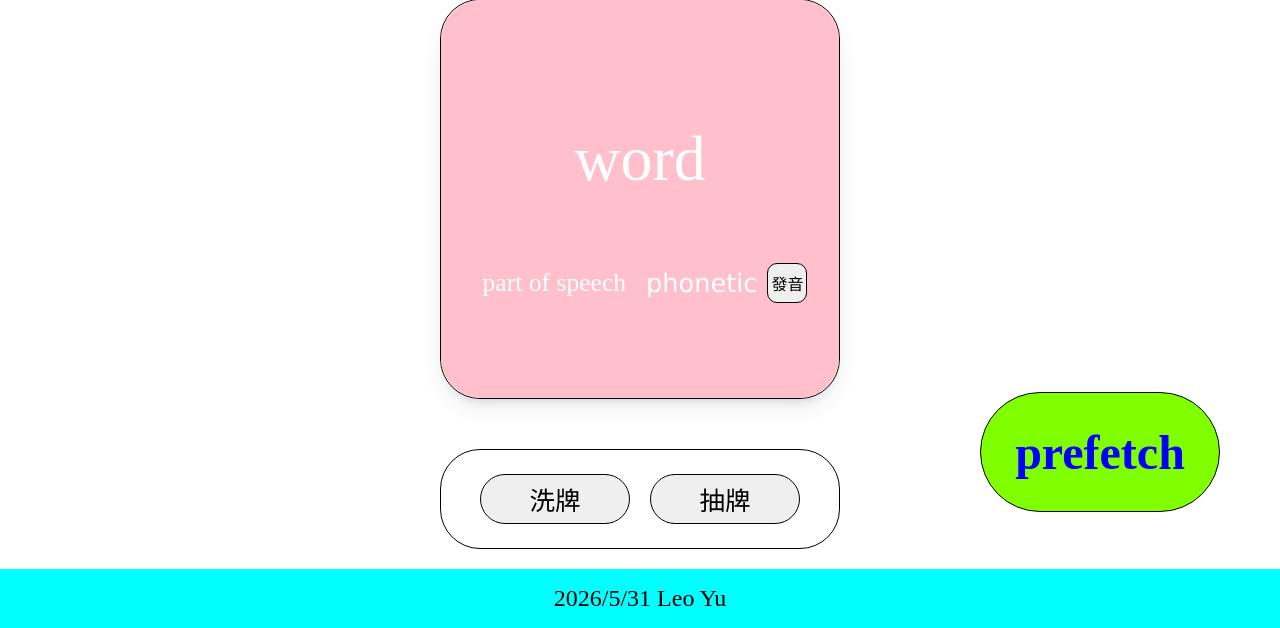
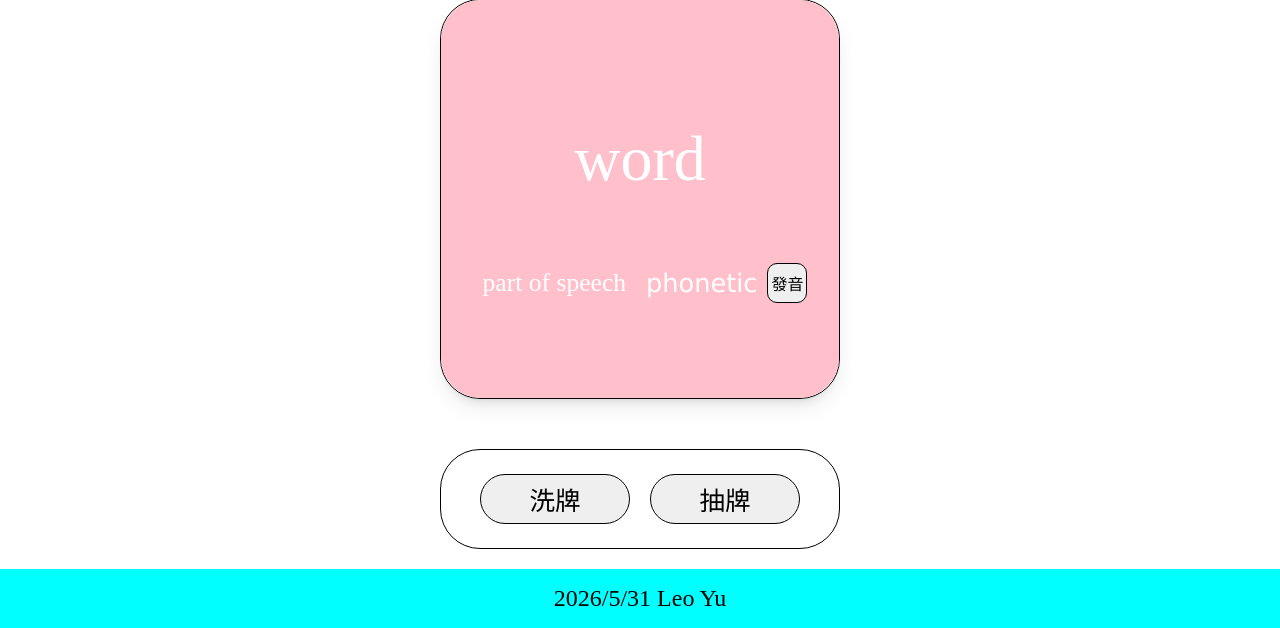
Before and after one commit to Leo1987tw/card-retention, a PHP site: page / in a window 1280 px wide. Shown: the part 178-806 px from the top of the page. Run offline with PHP 8.4, Linux system fonts and the light colour scheme.

```diff
--- a/vocabulary.php
+++ b/vocabulary.php
@@ -131,7 +131,7 @@
     }
 </style>
 
-<a href="./batch_fetch.php" style="position: fixed; right: 0; bottom: 10px; width: 240px; height: 120px; font-size: 3rem;">prefetch</a>
+<!-- <a href="./batch_fetch.php" style="position: fixed; right: 0; bottom: 10px; width: 240px; height: 120px; font-size: 3rem;">prefetch</a> -->
 
 <div class="container">
     <div class="card-board" id="card-board" onclick="flipCard(event)">
```
Also changed, not shown: .github/workflows/deploy.yml.
